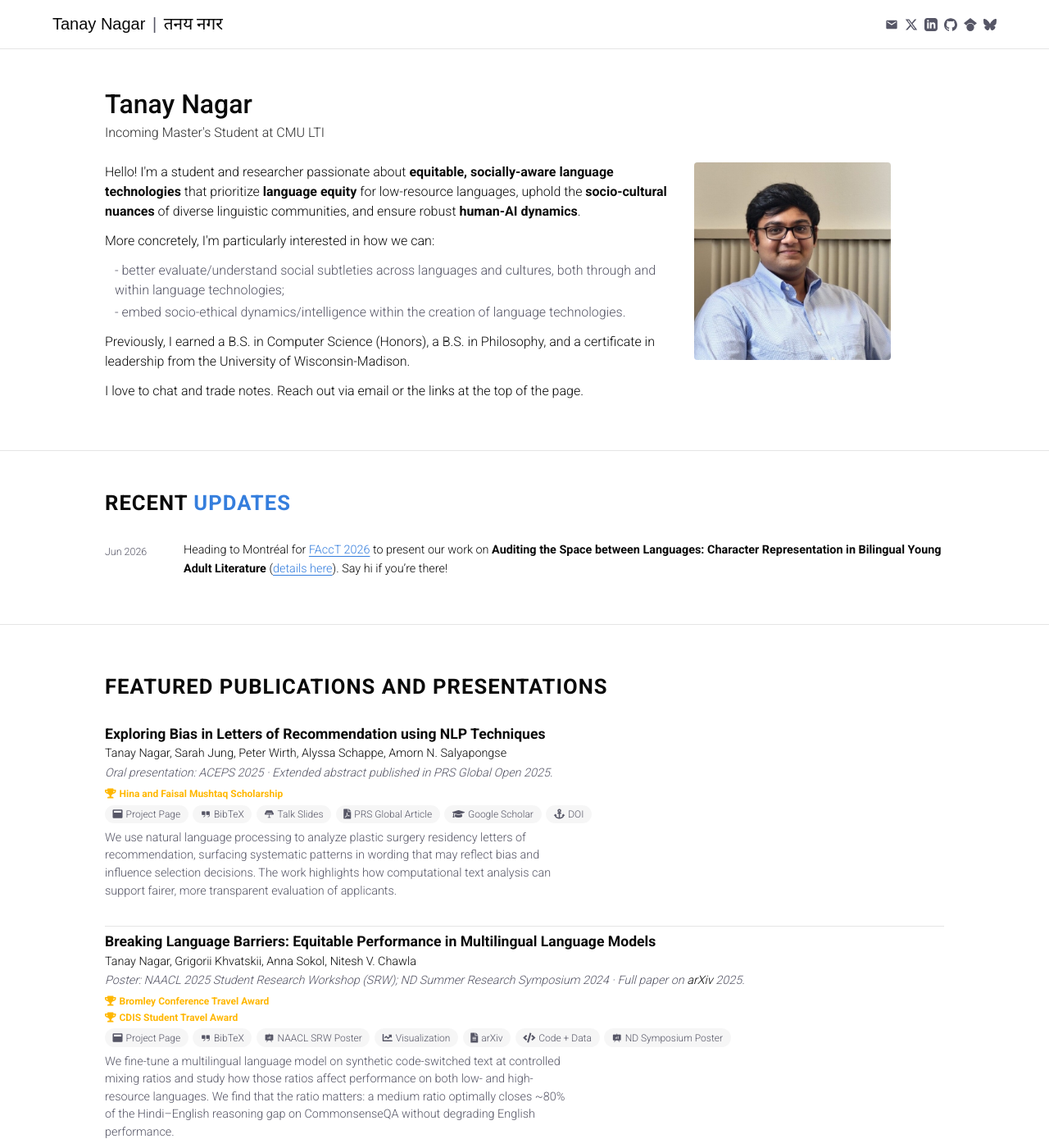
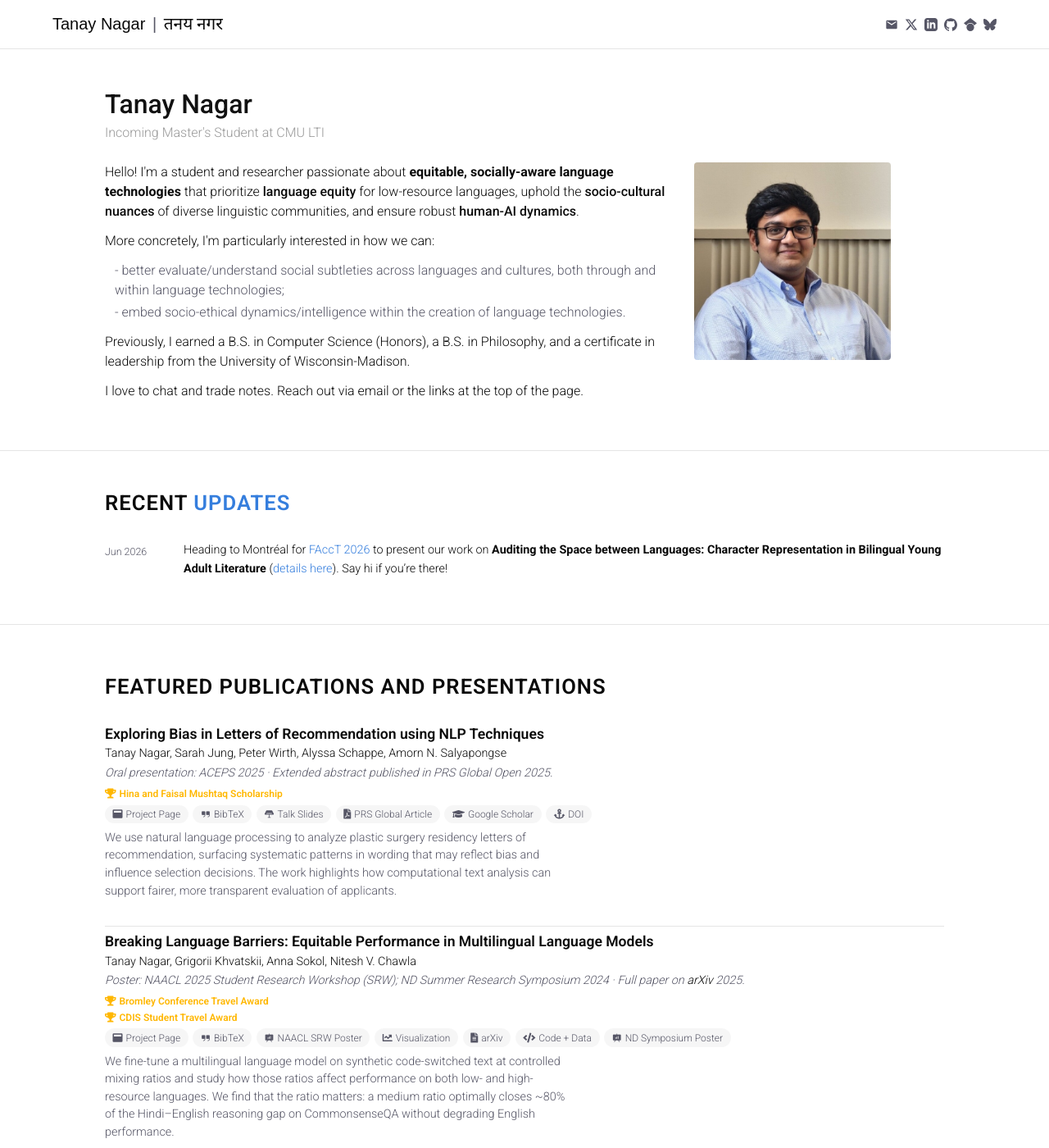
Before and after one commit to tnagar72/tnagar72.github.io, a Jekyll site: the page built from index.html, in a window 1280 px wide and 1400 px high. Shown: the whole window at 82% size. Built offline with Jekyll 4.4.1, drawn with Linux system fonts in a browser that asks for light colours; nearby versions of some CDN libraries.

Commit message:
feat(homepage): unify link styling and tune text hierarchy
Aligns the homepage's text and link palette to the Fred Hohman /
Tachyons register the user pointed at as reference, while keeping
the existing body color so the bio still reads near-black.

CSS changes (assets/css/main.css):
- Add --color-link: #357edd token at :root; point every link spot
  (.updates-body a, .hero-bio a, .section-header-link,
  .writing-index__link) at it so the link color is one edit away.
- Body link pattern: color-only at rest, underline-on-hover.
  Replaces the previous mixed pattern (ink color + faint underline
  on hero bio, cyan + persistent underline elsewhere).
- H1 explicit #111 — separates the name visually from the body
  paragraph below it.
- Tagline (.hero-tagline) softens to #999 so it recedes below the
  name, matching Hohman's "Research Scientist at Apple" treatment.
- Body font-weight 300 -> 350 for slightly more substance.
  Requires the variable-font Roboto load (see head.html).
- Bio hierarchy: .highlight bumped 600 -> 700 so it reads as the
  paragraph's loudest anchor; .hero-bio strong dropped 700 -> 500
  so secondary phrases (language equity, socio-cultural nuances,
  human-AI dynamics) sit below the highlight rather than competing
  with it.

head.html:
- Roboto switched from static (300;400;500;700) to variable
  (100..900) so the CSS can use intermediate weights like 350.

Net hierarchy: highlight (700) > bolds (500) > body (350).

```diff
--- a/_includes/head.html
+++ b/_includes/head.html
@@ -18,7 +18,14 @@
 
     <link rel="preconnect" href="https://fonts.googleapis.com">
     <link rel="preconnect" href="https://fonts.gstatic.com" crossorigin>
-    <link rel="stylesheet" href="https://fonts.googleapis.com/css2?family=Roboto:wght@300;400;500;700&family=Mukta:wght@200;300;400;500;600;700;800&family=Noto+Sans+Devanagari:wght@100..900&display=swap">
+    {%- comment -%}
+      Roboto loaded as a variable font (continuous weight axis 100..900)
+      so the CSS can use intermediate weights like 350 (between Light and
+      Regular). The previous static load was Roboto:wght@300;400;500;700;
+      350 would snap to the nearest loaded weight (300), defeating the
+      purpose.
+    {%- endcomment -%}
+    <link rel="stylesheet" href="https://fonts.googleapis.com/css2?family=Roboto:wght@100..900&family=Mukta:wght@200;300;400;500;600;700;800&family=Noto+Sans+Devanagari:wght@100..900&display=swap">
     <link rel="stylesheet" href="https://use.fontawesome.com/releases/v5.5.0/css/all.css">
     <link rel="stylesheet" href="https://cdn.jsdelivr.net/npm/@phosphor-icons/web@2.1.2/src/fill/style.css">
     <link rel="stylesheet" href="{{ '/assets/css/main.css' | relative_url }}?v={{ site.time | date: '%s' }}">
--- a/assets/css/main.css
+++ b/assets/css/main.css
@@ -12,6 +12,13 @@
     --secondary: oklch(0.95 0.0058 264.53);
     --secondary-foreground: #030213;
     --card: #ffffff;
+
+    /* Single accent for inline body links across the site. Matches the
+       Hohman/Tachyons cyan-blue — color-only, no underline; the
+       saturation against muted body text is what makes the link read.
+       Every link spot below references this so the color is one edit
+       away. */
+    --color-link: #357edd;
 
     /* Display-condensed face for big editorial titles (e.g. /writing/'s
        "WRITING" hero). Oswald 700 is the closest free Google Font to
@@ -34,14 +41,13 @@
 }
 
 body {
-    /* Roboto loaded via Google Fonts in _includes/head.html. Falls back
-       to the OS system stack if the webfont fails.
-       font-weight: 300 (Light) matches MDBootstrap's body weight — this
-       is the "airy" feel of al-folio sites. Body color stays foreground
-       (near-black) rather than MDBootstrap's #616161 gray so links and
-       headings still feel anchored. */
+    /* Roboto loaded via Google Fonts in _includes/head.html as a
+       variable font (continuous weight axis), so this can use 350 — a
+       true intermediate weight, midway between Light (300) and Regular
+       (400). Slightly bolder than 300, lighter than Hohman's 400 — the
+       "airy but solid" register Tanay wanted. */
     font-family: 'Roboto', -apple-system, BlinkMacSystemFont, 'Segoe UI', 'Helvetica Neue', Arial, sans-serif;
-    font-weight: 300;
+    font-weight: 350;
     background-color: var(--background);
     color: var(--foreground);
     line-height: 1.5;
@@ -54,6 +60,10 @@
    h3 keeps the larger Bootstrap value because nothing on the homepage
    uses bare h3 yet (all h3s are classed). */
 h1 {
+    /* Title sits near-black (#111) so it carries weight against the
+       softer rgb(65,65,65) body text. Hohman/editorial pattern: dark
+       name, gray body, accent links. */
+    color: #111;
     font-size: 2rem;
     font-weight: 500;
     line-height: 1.2;
@@ -212,7 +222,11 @@
 
 /* Subtle highlight for key phrase (non-link) */
 .highlight {
-    font-weight: 600;
+    /* Highlight is the loudest visual anchor in the bio paragraph.
+       Weight 700 puts it above the secondary <strong> phrases (500),
+       so the hierarchy reads: highlight (700) > bolds (500) > body
+       (350). The yellow background reinforces the lead role. */
+    font-weight: 700;
     color: var(--foreground);
 }
 
@@ -245,7 +259,11 @@
 }
 
 .hero-tagline {
-    color: oklch(0.3 0 0);
+    /* Tagline recedes below the name. #999 matches Hohman's
+       "Research Scientist at Apple" line — a softer gray than
+       body text (#414141), since the tagline is supporting copy,
+       not primary. */
+    color: #999;
 }
 
 .hero-tagline-mobile {
@@ -281,16 +299,25 @@
     margin-bottom: 0.75rem;
 }
 
+/* Bolded phrases inside the bio drop from <strong>'s default 700 to
+   500. That puts them BELOW the .highlight span (700) so the
+   hierarchy reads: highlight > strongs > body. Without this, the
+   strongs visually competed with the highlight even though the
+   highlight is the page's intended anchor. */
+.hero-bio strong {
+    font-weight: 500;
+}
+
+
 .hero-bio a {
-    color: var(--foreground);
-    text-decoration: underline;
-    text-decoration-thickness: 0.08em;
-    text-underline-offset: 0.18em;
-    text-decoration-color: rgba(0, 0, 0, 0.25);
+    color: var(--color-link);
+    text-decoration: none;
 }
 
 .hero-bio a:hover {
-    text-decoration-color: rgba(0, 0, 0, 0.5);
+    text-decoration: underline;
+    text-decoration-thickness: 1px;
+    text-underline-offset: 3px;
 }
 
 /* Subtle list for key interests */
@@ -345,15 +372,16 @@
     color: var(--foreground);
 }
 .updates-body a {
-    /* Standard blue link — same accent used elsewhere on the site for
-       inline links. Underline stays on at rest so links are obvious. */
-    color: #357edd;
+    /* Body-link pattern across the site: color-only at rest, underline
+       on hover. The cyan-blue against muted body text is what makes
+       the link read — no underline crutch needed. */
+    color: var(--color-link);
+    text-decoration: none;
+}
+.updates-body a:hover {
     text-decoration: underline;
     text-decoration-thickness: 1px;
     text-underline-offset: 3px;
-}
-.updates-body a:hover {
-    text-decoration-thickness: 2px;
 }
 
 /* Publications */
@@ -494,13 +522,13 @@
 }
 
 /* Accent-colored link inside a section heading (e.g. the "Updates" word
-   in "Recent Updates" on the homepage). Matches the writing index link
-   color (#357edd) so the two accent surfaces feel like the same system —
-   this is the same Fred-Hohman/Tachyons blue (rgb 53,126,221). The
-   surrounding heading text stays in the uppercase/spaced .section-header
-   h2 treatment; only the link picks up the accent color. */
+   in "Recent Updates" on the homepage). Same `--color-link` accent used
+   by every other body link on the site, so the section-header link
+   visually anchors to the rest. The surrounding heading text stays in
+   the uppercase/spaced .section-header h2 treatment; only the link
+   picks up the accent color. */
 .section-header-link {
-    color: #357edd;
+    color: var(--color-link);
     text-decoration: none;
     transition: text-decoration-color 0.15s, color 0.15s;
 }
@@ -599,7 +627,7 @@
     color: var(--muted-foreground);
 }
 .writing-index__link {
-    color: #357edd;
+    color: var(--color-link);
     text-decoration: none;
     transition: text-decoration-color 0.15s, color 0.15s;
 }
```
